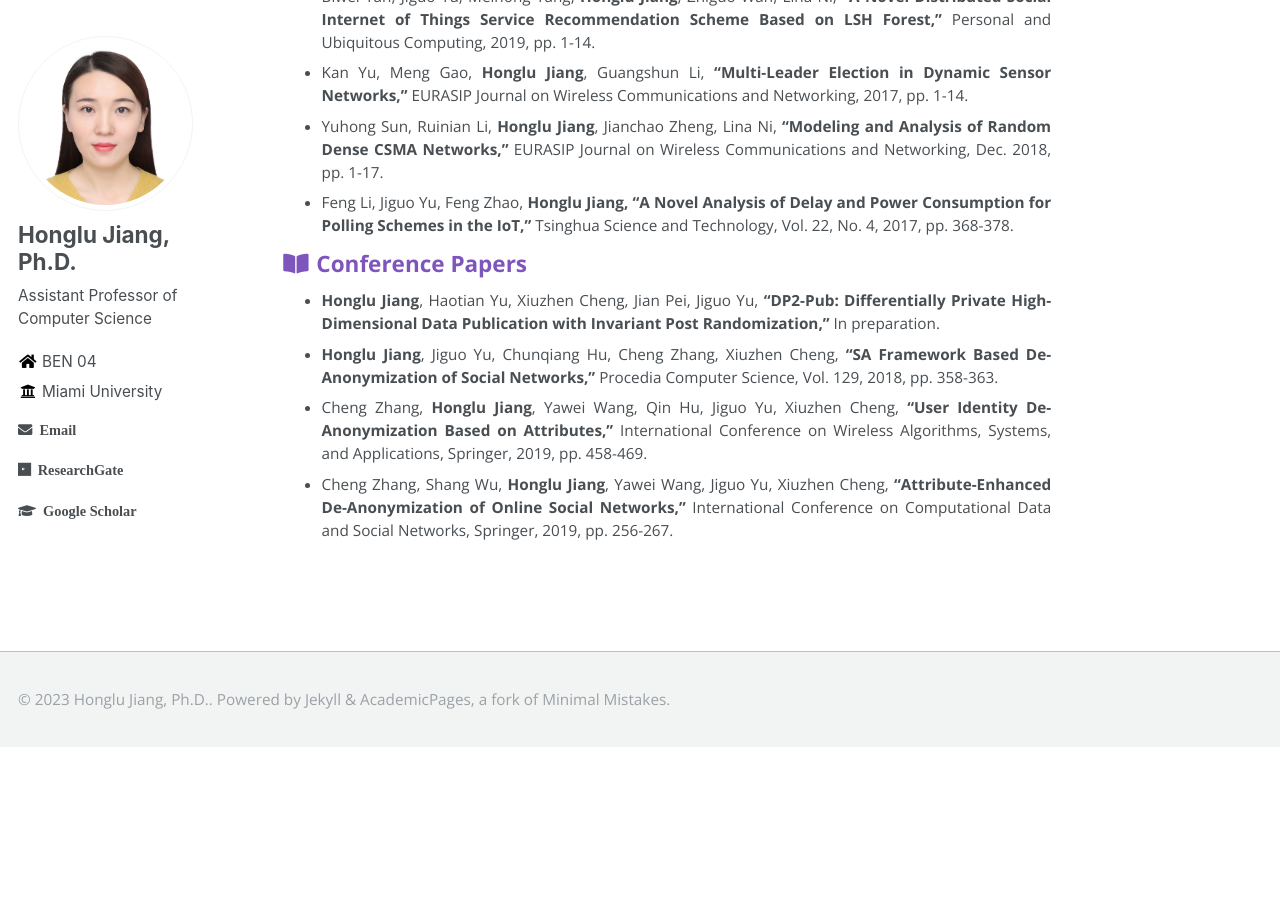
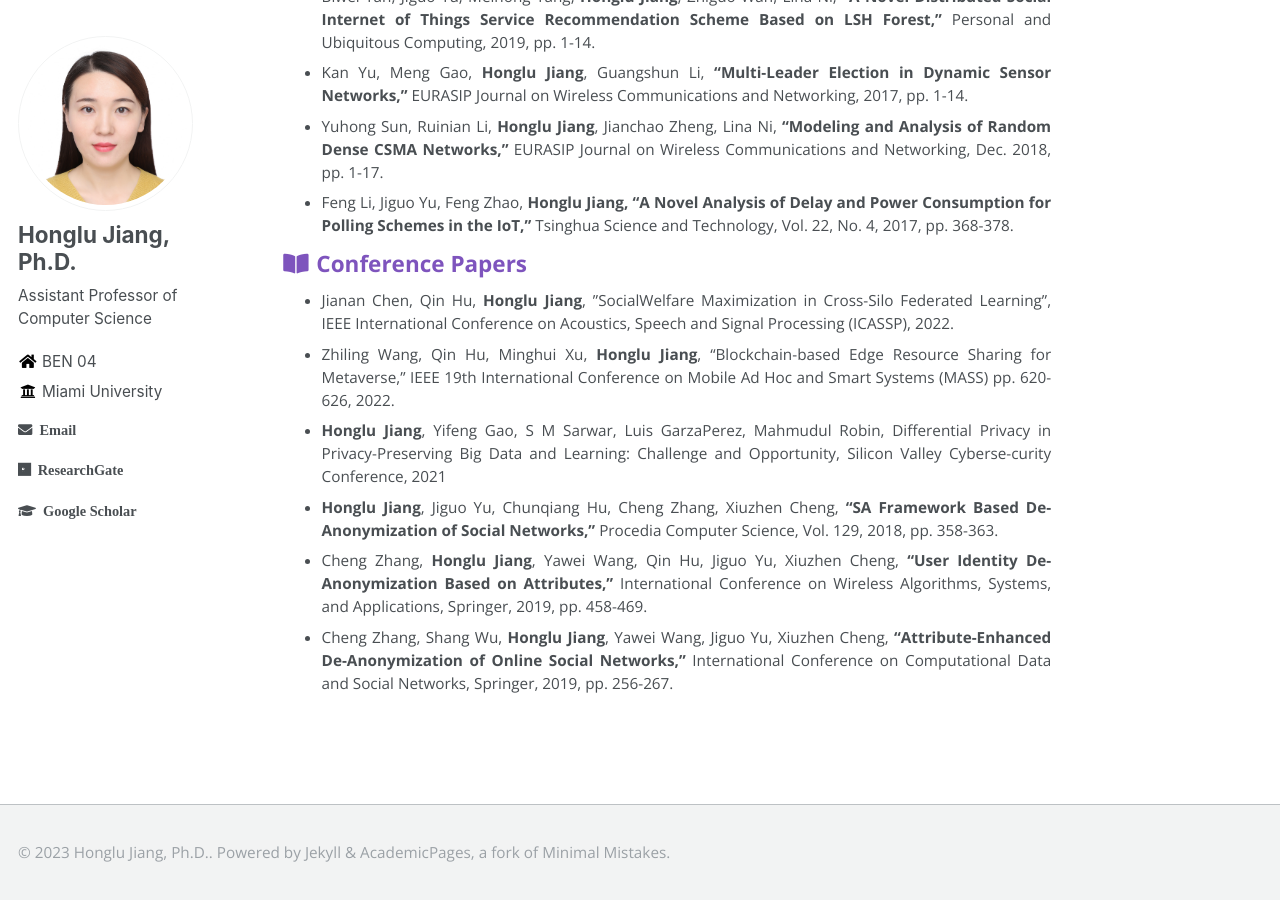
Before and after one commit to hljiang0720/hljiang.github.io, a Jekyll site: the page built from _pages/publications.md, in a window 1280 px wide and 900 px high, scrolled down 742 px. Built offline with Jekyll 4.4.1, drawn with Linux system fonts in a browser that asks for light colours; before the commit the page ends 1489 px from its top, so only the background shows below that.

Commit message:
Update publications.md

```diff
--- a/_pages/publications.md
+++ b/_pages/publications.md
@@ -21,7 +21,9 @@ games,” Computers & Security, 2022.
 * Feng Li, Jiguo Yu, Feng Zhao, **Honglu Jiang, “A Novel Analysis of Delay and Power Consumption for Polling Schemes in the IoT,”** Tsinghua Science and Technology, Vol. 22, No. 4, 2017, pp. 368-378.
 
 ### <i class="fa fa-fw fa-book-open" aria-hidden="true"></i> Conference Papers
-* **Honglu Jiang**, Haotian Yu, Xiuzhen Cheng, Jian Pei, Jiguo Yu, **“DP2-Pub: Differentially Private High-Dimensional Data Publication with Invariant Post Randomization,”** In preparation.
+* Jianan Chen, Qin Hu, **Honglu Jiang**, ”SocialWelfare Maximization in Cross-Silo Federated Learning”, IEEE International Conference on Acoustics, Speech and Signal Processing (ICASSP), 2022.
+*  Zhiling Wang, Qin Hu, Minghui Xu, **Honglu Jiang**, “Blockchain-based Edge Resource Sharing for Metaverse,” IEEE 19th International Conference on Mobile Ad Hoc and Smart Systems (MASS) pp. 620-626, 2022.
+*  **Honglu Jiang**, Yifeng Gao, S M Sarwar, Luis GarzaPerez, Mahmudul Robin, Differential Privacy in Privacy-Preserving Big Data and Learning: Challenge and Opportunity, Silicon Valley Cyberse-curity Conference, 2021
 * **Honglu Jiang**, Jiguo Yu, Chunqiang Hu, Cheng Zhang, Xiuzhen Cheng, **"SA Framework Based De-Anonymization of Social Networks,"** Procedia Computer Science, Vol. 129, 2018, pp. 358-363.
 * Cheng Zhang, **Honglu Jiang**, Yawei Wang, Qin Hu, Jiguo Yu, Xiuzhen Cheng, **“User Identity De-Anonymization Based on Attributes,"** International Conference on Wireless Algorithms, Systems, and Applications, Springer, 2019, pp. 458-469.
 * Cheng Zhang, Shang Wu, **Honglu Jiang**, Yawei Wang, Jiguo Yu, Xiuzhen Cheng, **“Attribute-Enhanced De-Anonymization of Online Social Networks,”** International Conference on Computational Data and Social Networks, Springer, 2019, pp. 256-267.
```
